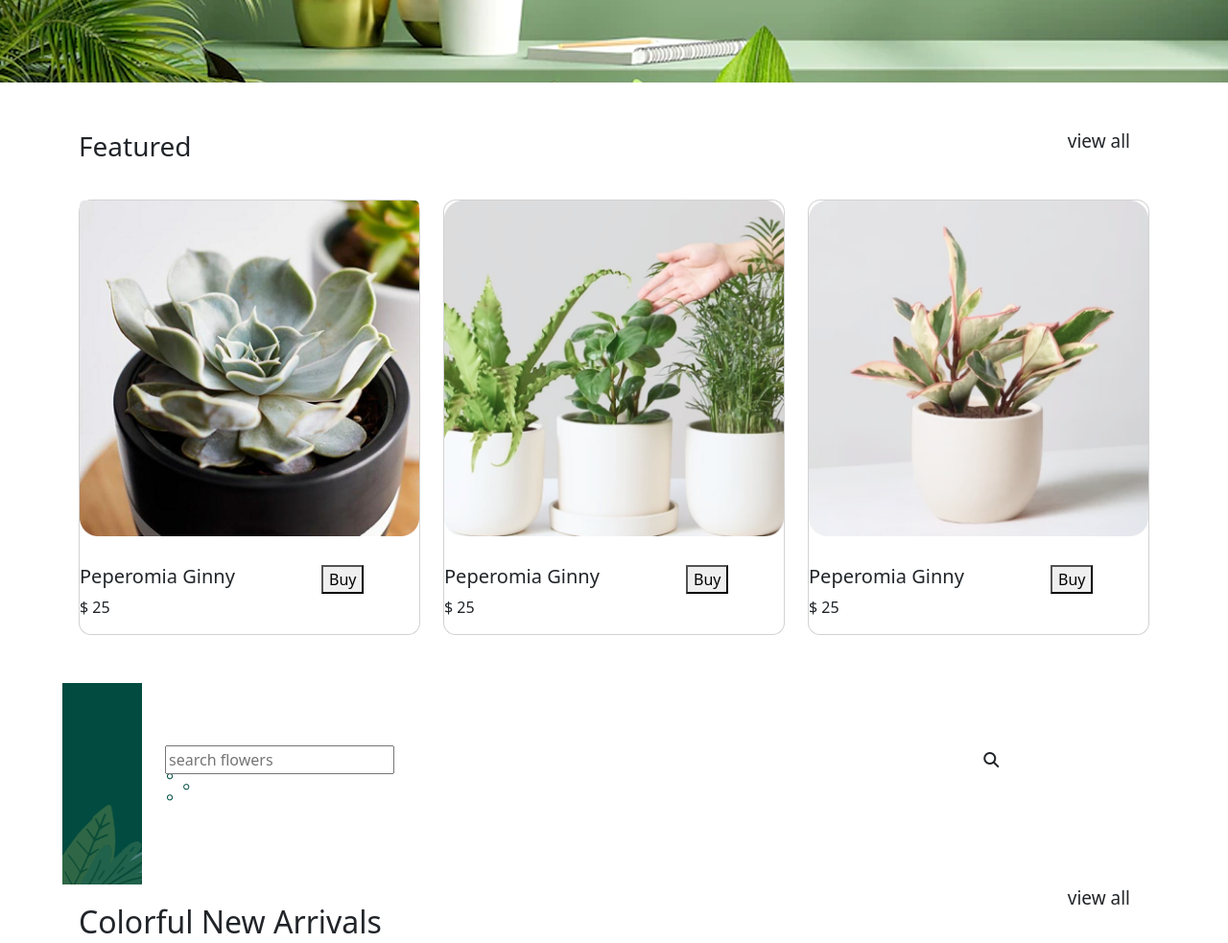
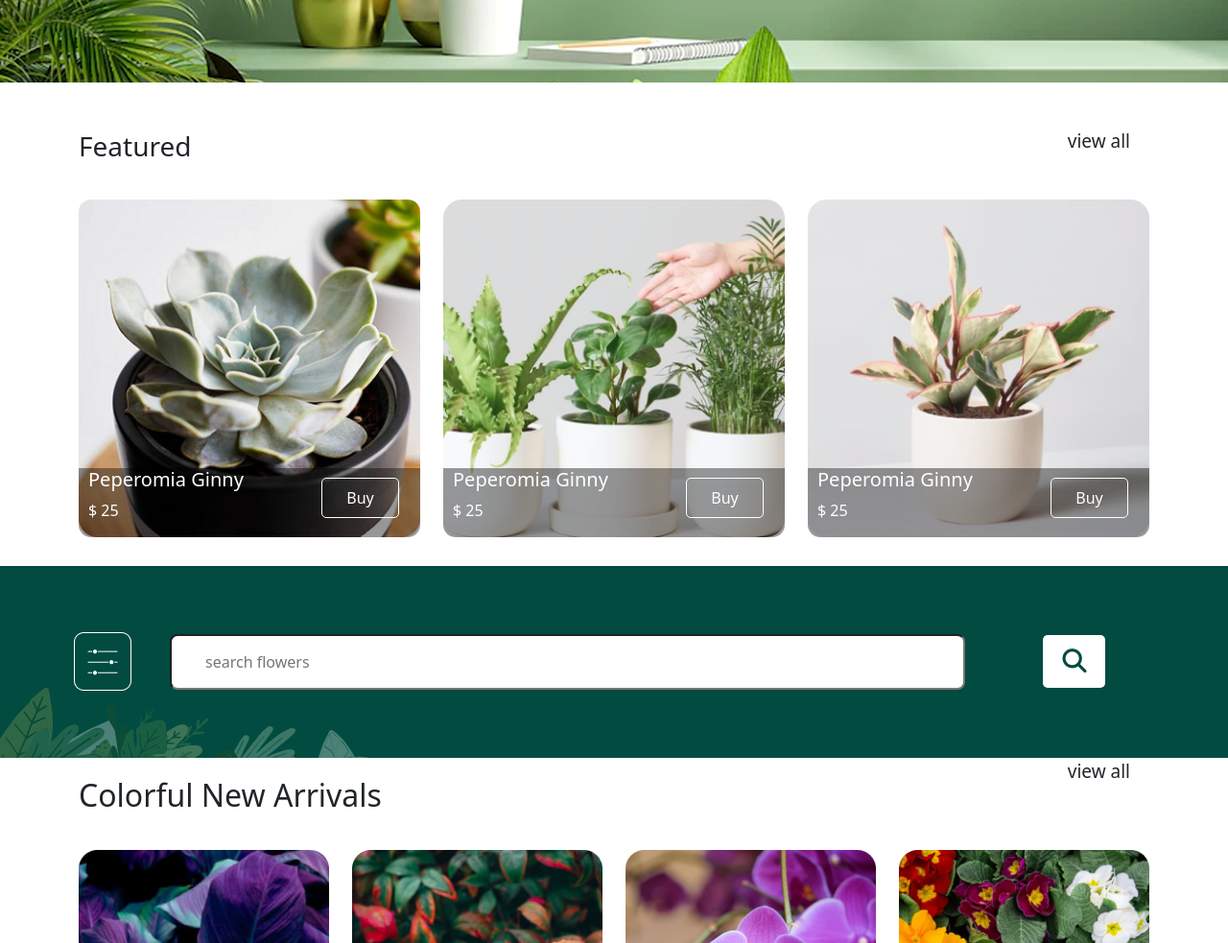
Before and after one commit to ashish52668-cloud/figmaclone, a plain HTML site: page index.html in a window 1280 px wide. Shown: the part 700-1683 px from the top of the page at 96% size. Drawn offline with nearby package versions, Linux system fonts and the light colour scheme.

Commit message:
Update style.css

```diff
--- a/style.css
+++ b/style.css
@@ -25,15 +25,15 @@
     color:white;
     display:flex;
     justify-content: center;
-    padding:100px 0 0 80px;
+    padding:100px 0 0 0;
     line-height:60px;
 
 }
 .imgpart p {
     display:flex;
     justify-content: center;
-    padding-left:125px;
     color:white;
+    padding-left:20px;
 
 }
 .btnarea{
@@ -42,7 +42,7 @@
     gap:30px;
     justify-content: center;
     align-items: center;
-    padding-left:70px;
+
 }
 
 .btnarea button {
@@ -64,6 +64,7 @@
 .cardpart {
     width:100%;
     margin-top:50px;
+    padding-bottom:30px;
 
 }
 .cardpart h4 {
@@ -75,28 +76,69 @@
     width:100%;
     margin-top:30px;
     gap:30px;
+    border:none;
+    position:relative;
+    overflow: hidden;
+
 }
-.search{
-    height:210px;
-    margin-top:50px;
-    align-items: center;
-    display:flex;
-    background-repeat: no-repeat;
-    background-image: url('srch.png');
+.hovereffect {
+    position:absolute;
+    bottom:0;
+    opacity:1;
+    color:white;
+    width: 100%;
+	z-index:1000;
+    background:rgba(0,0,0,0.4);
+    display: inline-block;
 
 
 }
-.search img {
-   padding-top:5px;
-   padding-left:90px;
+.hovereffect h5,.hovereffect p {
+    padding-left:10px;
 
 }
-.search input {
-    width:70%;
-    padding:15px 20px;
+.card:hover .hovereffect {
+    transition:2s;
+    opacity:0.5;
+    transform:translateY(-70%);
+    background:rgba(0,0,0,0.9);
+    bottom:20px;
+
+}
+.hovereffect button {
+    padding:8px 25px;
+    color:white;
+    border-radius:5px;
+    background:transparent;
+    border:solid 1px white;
+    margin-top:10px;
+}
+.move {
+    height:200px;
+    width:100%;
+    background: url('srch.png') no-repeat;
+    text-align: center;
+    justify-content: center;
+    align-items: center;
+    display: flex;
+}
+.search img {
+
+}
+.search1 input[type=text] {
+    width:100%;
+    padding:15px 35px;
     border-radius:8px;
     margin-left:5px;
     box-sizing: border-box;
+}
+.search2 i {
+    font-size:25px;
+    text-align:center;
+    color:#014B40;
+    padding:15px 20px;
+    background:white;
+    border-radius:5px;
 }
 .card {
     border-radius:13px;
@@ -105,14 +147,6 @@
     padding-top:20px;
 }
 
-.search i {
-    font-size:25px;
-    text-align:center;
-    color:#014B40;
-    padding:15px 20px;
-    background:white;
-    border-radius:5px;
-}
 .viewpart h2 {
     padding-top:20px;
 }
@@ -158,7 +192,6 @@
     text-align:center;
     font-size:20px;
 }
-
 .lastarea {
     width:100%;
     background:#014B40;
@@ -171,12 +204,14 @@
 .news h4 {
     color:white;
     font-size:27px;
+    padding-top:20px;
 }
 .news input {
     background:#2c6b62;
     border-radius:10px;
-    padding:15px 80px;
+    padding:15px 40px;
     border:none;
+    margin-top:20px;
 }
 .secondpart h4 {
     color:white;
@@ -233,14 +268,7 @@
     font-size:22px;
     color:white;
     cursor:pointer;
-
-
 }
 .lasticon i:hover {
     color:red;
 }
-@media screen and (max-width:1000px) {
-    .topbar, .heroarea, .cardpart h1, .search, .viewpart h2, .news {
-        width:100%;
-    }
-}
```
